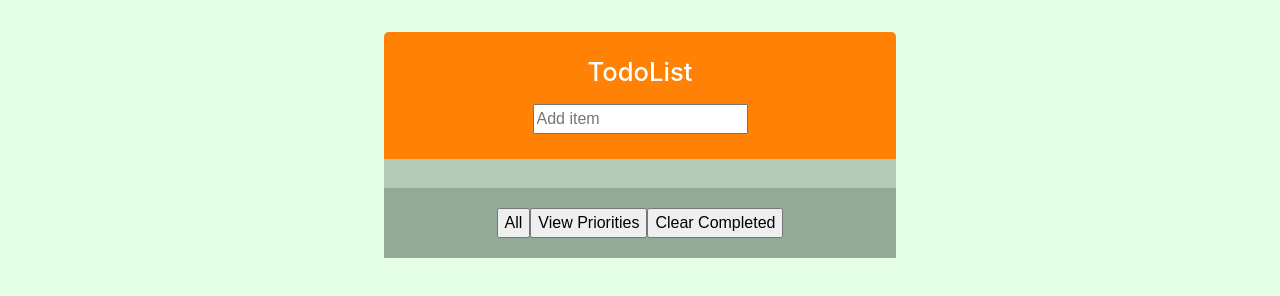
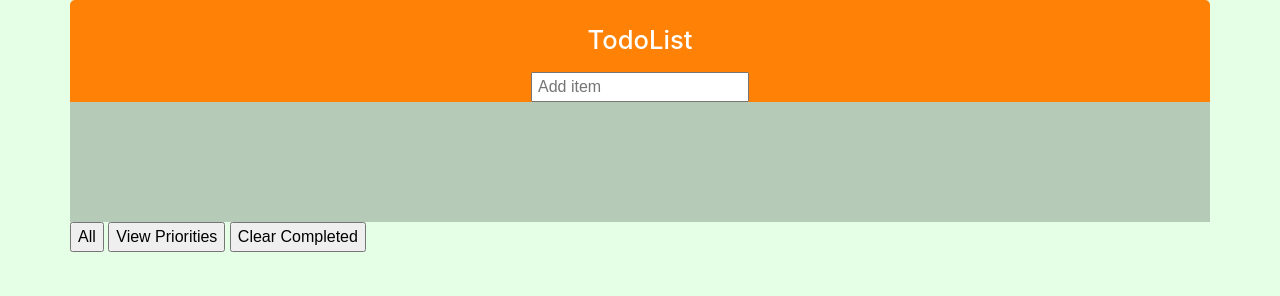
Before and after one commit to qkoots/todoApp, a website: page index.html in a window 1280 px wide. Drawn offline with nearby package versions, Linux system fonts and the light colour scheme.

Commit message:
Started with the styling of the UI.

```diff
--- a/css/main.css
+++ b/css/main.css
@@ -1,24 +1,21 @@
-
 body {
     background-color: #e4ffe6;
 }
 
 .container-fluid {
     padding: 0;
-    margin: 0 auto;
-    width: 40%;
 }
 
 .container {
-    margin: 2em 0 0;
     padding: 0;
-    background-color: #b5cbb7;
     border-radius: 5px;
 }
 
+.row {
+    min-height: 100vh;
+}
 .outerHeader {
     background-color: #ff8207;
-    padding-bottom: 25px;
     border-top-left-radius: 5px;
     border-top-right-radius: 5px;
 }
@@ -32,26 +29,28 @@ h1 {
 
 .header {
     display: flex;
-    flex-direction: row;
+    flex-direction: column;
     justify-content: center;
 }
 
 .inputArea {
-    /*border: 2px solid yellow;*/
+    text-align: center;
 }
 
-.inputArea button {
-    /*padding: 20px;*/
+input[id="addTodoValueInput"] {
+    padding-left: 5px ;
 }
 
 ul {
-    width: 95%;
     padding: .4em 0 0.5em 0;
     margin: 0 auto;
+    background-color: #b5cbb7;
+    min-height: 60px;
 }
 
 li {
-    margin: .5em 0;
+    width: 95%;
+    margin: .5em auto;
     list-style-type: none;
     padding: .7em 1em 1.3em;
     border-radius: 5px;
@@ -85,11 +84,20 @@ li {
     justify-content: space-around;
 }
 
-#footer {
+.ui-buttons {
     display: flex;
-    align-items: center;
+    margin-top: 1.5em;
     justify-content: center;
     background-color: #94aa96;
-    width: 100%;
-    height: 70px;
+    height: 40px;
 }
+.ui-btn {
+
+}
+
+
+@media (max-width: 575px) {
+    .col- {
+        display: none;
+    }
+}
```
